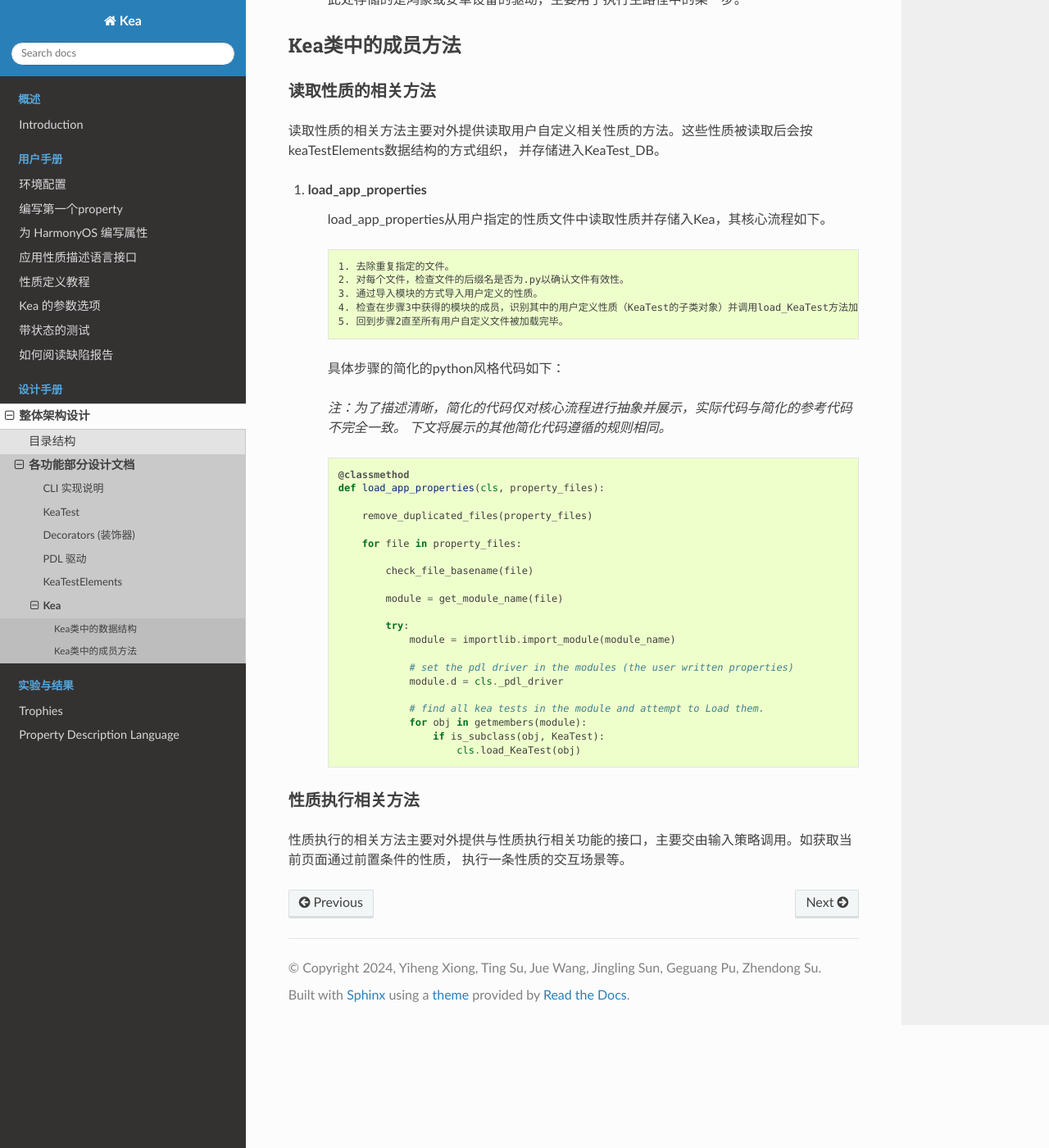
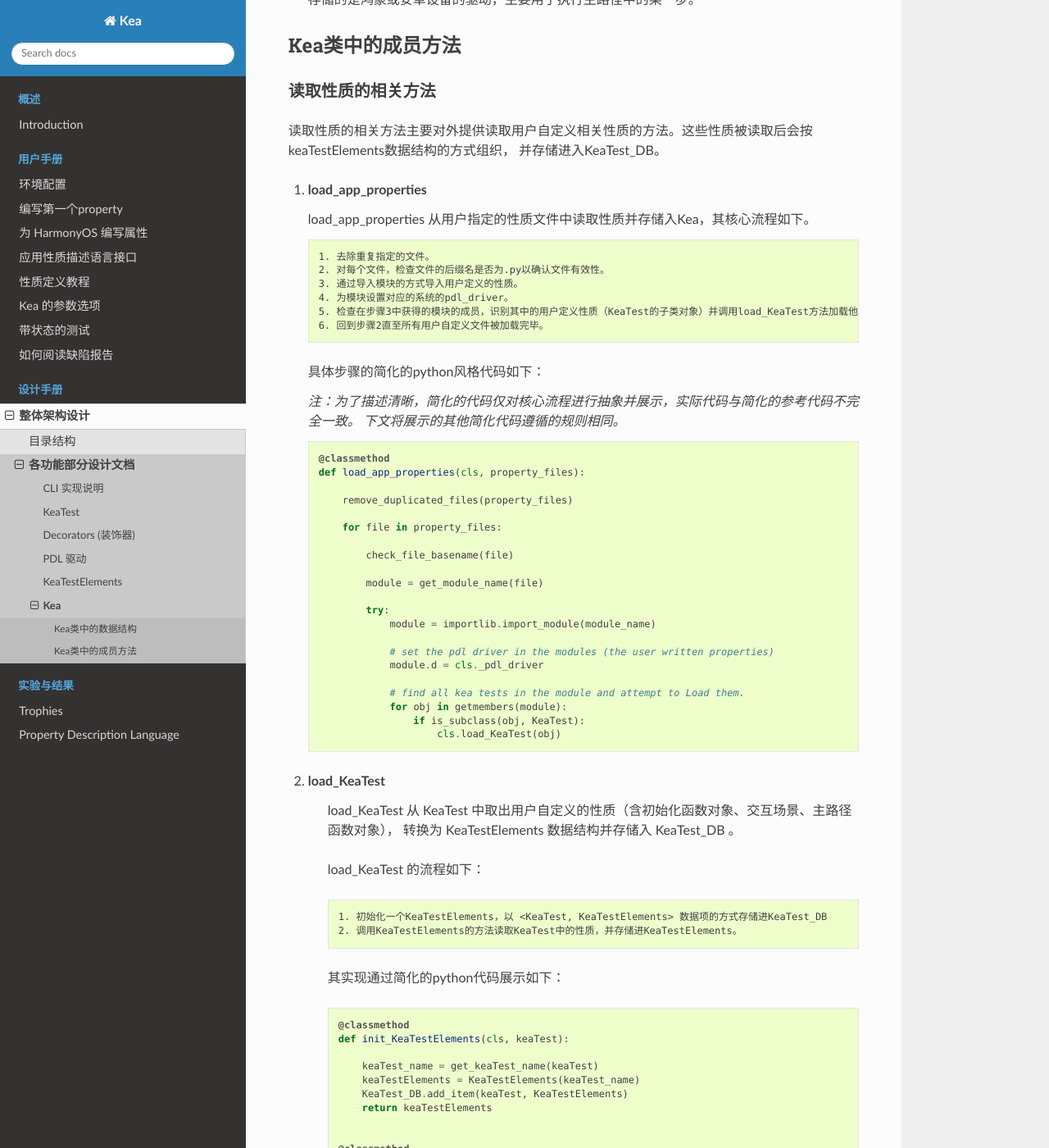
Before and after one commit to XixianLiang/kea-technic-docs, a Sphinx documentation site: the page built from docs/source/part-designDocument/kea/kea.rst, in a window 1280 px wide and 1400 px high, scrolled down 1084 px. Shown: the whole window at 82% size. Built offline with Sphinx 7.4.7 and the Read the Docs theme 3.1.0, drawn with Linux system fonts in a browser that asks for light colours; pages that are not in the unit, such as notebooks, are missing from menus; some of the changed text lies outside the part shown.

Commit message:
add keatest loader

```diff
--- a/docs/source/part-designDocument/kea/kea.rst
+++ b/docs/source/part-designDocument/kea/kea.rst
@@ -25,8 +25,8 @@
 
 2. **pdl_driver**
 
-    pdl_driver 存储的是当前的 PDL (Property Description Languague, 性质描述语言) 的驱动。
-    此处存储的是鸿蒙或安卓设备的驱动，主要用于执行主路径中的某一步。
+   pdl_driver 存储的是当前的 PDL (Property Description Languague, 性质描述语言) 的驱动。
+   此处存储的是鸿蒙或安卓设备的驱动，主要用于执行主路径中的某一步。
 
 Kea类中的成员方法
 -------------------------
@@ -39,22 +39,23 @@
 
 1. **load_app_properties**
 
-    load_app_properties从用户指定的性质文件中读取性质并存储入Kea，其核心流程如下。
+   load_app_properties 从用户指定的性质文件中读取性质并存储入Kea，其核心流程如下。
 
-    .. code-block::
+   .. code-block::
 
        1. 去除重复指定的文件。
        2. 对每个文件，检查文件的后缀名是否为.py以确认文件有效性。
        3. 通过导入模块的方式导入用户定义的性质。
-       4. 检查在步骤3中获得的模块的成员，识别其中的用户定义性质（KeaTest的子类对象）并调用load_KeaTest方法加载他们。
-       5. 回到步骤2直至所有用户自定义文件被加载完毕。
+       4. 为模块设置对应的系统的pdl_driver。
+       5. 检查在步骤3中获得的模块的成员，识别其中的用户定义性质（KeaTest的子类对象）并调用load_KeaTest方法加载他们。
+       6. 回到步骤2直至所有用户自定义文件被加载完毕。
 
-    具体步骤的简化的python风格代码如下：
+   具体步骤的简化的python风格代码如下：
 
-    *注：为了描述清晰，简化的代码仅对核心流程进行抽象并展示，实际代码与简化的参考代码不完全一致。
-    下文将展示的其他简化代码遵循的规则相同。*
+   *注：为了描述清晰，简化的代码仅对核心流程进行抽象并展示，实际代码与简化的参考代码不完全一致。
+   下文将展示的其他简化代码遵循的规则相同。*
 
-    .. code-block:: python
+   .. code-block:: python
 
         @classmethod
         def load_app_properties(cls, property_files):
@@ -78,6 +79,40 @@
                         if is_subclass(obj, KeaTest):
                             cls.load_KeaTest(obj)
 
+2. **load_KeaTest**
+
+    load_KeaTest 从 KeaTest 中取出用户自定义的性质（含初始化函数对象、交互场景、主路径函数对象），
+    转换为 KeaTestElements 数据结构并存储入 KeaTest_DB 。
+
+    load_KeaTest 的流程如下：
+
+    .. code-block::
+
+       1. 初始化一个KeaTestElements，以 <KeaTest, KeaTestElements> 数据项的方式存储进KeaTest_DB
+       2. 调用KeaTestElements的方法读取KeaTest中的性质，并存储进KeaTestElements。
+
+    其实现通过简化的python代码展示如下：
+
+    .. code-block:: python
+
+        @classmethod
+        def init_KeaTestElements(cls, keaTest):
+
+            keaTest_name = get_keaTest_name(keaTest)
+            keaTestElements = KeaTestElements(keaTest_name)
+            KeaTest_DB.add_item(keaTest, KeaTestElements)
+            return keaTestElements
+
+
+        @classmethod
+        def load_KeaTest(cls, keaTest):
+
+            keaTestElements = cls.init_KeaTestElements(keaTest)
+            keaTestElements.load_initializers(keaTest)
+            keaTestElements.load_rules(keaTest)
+            keaTestElements.load_mainPaths(keaTest)
+
+
 
 性质执行相关方法
 ~~~~~~~~~~~~~~~~~~~~~~~
--- a/docs/source/part-designDocument/user-interface/keaTest-suite/decorators.rst
+++ b/docs/source/part-designDocument/user-interface/keaTest-suite/decorators.rst
@@ -110,7 +110,8 @@
 主路径指定了一系列事件，从应用起始页执行这些事件会将应用引到至性质的起始状态（满足前置条件的页面）。
 下述的@mainPath装饰器将用户定义的一条性质封装在数据结构MainPath中，并对这个性质的函数进行使用MAINPATH_MARKER进行标记。
 
-以下是MainPath数据结构的定义。function用于存放用户定义的mainPath函数对象，path为对这个函数进行源代码处理后获取的详细路径步骤，为一个以列表的形式存储的各个步骤的源代码。
+以下是MainPath数据结构的定义。function用于存放用户定义的mainPath函数对象，path为对这个函数进行源代码处理后获取的详细路径步骤，
+为一个存储了主路径中各个步骤的源代码的列表。
 
 .. code-block:: python
 
```
